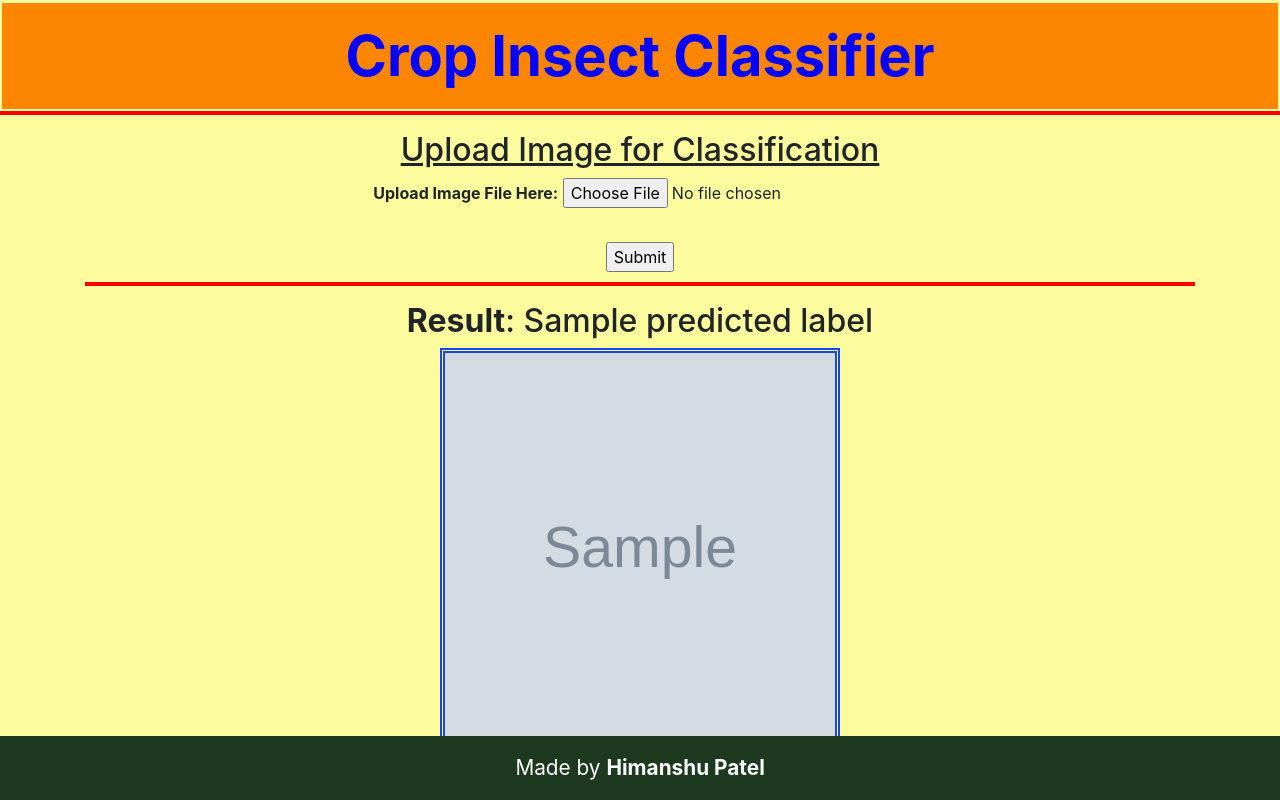
After one commit to patel-himanshu/insect-classifier-web-app, a Django app: template classifier/templates/classifier/predict.html in a window 1280 px wide. The commit adds this page. Run offline with Django 3.2, Linux system fonts and the light colour scheme; the template is opened without the code that fills it: most values are stand-ins (such as "Sample title", 1, 10 or a date in 2020); grey boxes marked "Sample" are stand-in pictures; some libraries are stand-ins or nearby versions.

Commit message:
Basic Look Completed

```diff
--- /dev/null
+++ b/classifier/static/classifier/main.css
@@ -0,0 +1,48 @@
+body {
+    background-color: rgba(252, 252, 158, 0.986);
+    margin: 0.1px;
+    text-align: center;
+}
+
+.head {
+    font-size: 3.5em;
+    margin: 2px;
+    margin-top: 3px;
+    padding: 0.2em 0 0.2em 0;
+    background-color: rgba(252, 134, 0, 0.993);
+}
+
+a {
+    color: blue;
+    text-decoration: none;
+}
+
+img {
+    width: 400px;
+    height: 400px;
+}
+
+hr {
+    margin-top: 0;
+    border: 2px solid red;
+}
+
+
+img {
+    border: 5px double rgb(22, 71, 231);
+}
+
+input {
+    margin-bottom: 10px;
+}
+
+footer {
+    color: white;
+    /* margin-top: auto; */
+    position: absolute;
+    bottom: 0;
+    width: 100%;
+    font-size: 1.3em;
+    padding: 0.8em 0 0.8em 0;
+    background-color: rgb(29, 58, 32);
+}
--- a/classifier/static/css/main.css
+++ /dev/null
@@ -1,4 +0,0 @@
-img {
-    width: 400px;
-    height: 400px;
-}
--- a/classifier/templates/classifier/base.html
+++ b/classifier/templates/classifier/base.html
@@ -10,30 +10,25 @@
       href="https://maxcdn.bootstrapcdn.com/bootstrap/4.0.0/css/bootstrap.min.css"
       integrity="sha384-Gn5384xqQ1aoWXA+058RXPxPg6fy4IWvTNh0E263XmFcJlSAwiGgFAW/dAiS6JXm"
       crossorigin="anonymous"/>
-    <link rel="stylesheet" href="{% static 'classifier/main.css' %}">
+
+    <link rel="stylesheet" type="text/css" href="{% static 'classifier/main.css' %}">
     <title>Crop Insect Classifier</title>
 </head>
 
 <body>
-    <!-- <header>
-        <nav class="navbar navbar-expand-md fixed-top">
-            <div class="container">
-                Crop Insect Classifier
+    <div class="head">
+        <a href="#"><b>Crop Insect Classifier</b></a>
     </div>
-        </nav>
-    </header> -->
+    <hr>
 
-    <center>
     <div class="container">
         {% block content %}
         {% endblock %}
     </div>
 
-        <hr>
     <footer>
-            Made by Himanshu Patel
+        Made by <b>Himanshu Patel</b>
     </footer>
-    </center>
 </body>
 
 </html>
--- /dev/null
+++ b/classifier/templates/classifier/predict.html
@@ -0,0 +1,30 @@
+{% extends 'classifier/base.html' %}
+
+{% block content %}
+
+<h2><u>Upload Image for Classification</u></h2>
+
+<!-- <hr> -->
+
+<form method="post" enctype="multipart/form-data" action="predictImage">
+
+    {% csrf_token %}
+    <label for="fname">
+        <b>Upload Image File Here:</b>
+    </label>
+
+    <input name="filePath" type="file">
+    <br><br>
+    <input type="submit" value="Submit">
+
+    <hr>
+
+    <h2><b>Result</b>: {{predictedLabel}}</h2>
+
+    <img src={{filePathName}} alt='imagename'>
+    <br>
+    <!-- {{filePathName}} -->
+
+</form>
+
+{% endblock content %}
```
Also changed, not shown: classifier/templates/classifier/index.html (+0 -8 lines), classifier/views.py (+12 -35 lines), models/labels.json (+4 -4 lines), 2 other files. Lines whose indentation alone changed are shown as unchanged.
